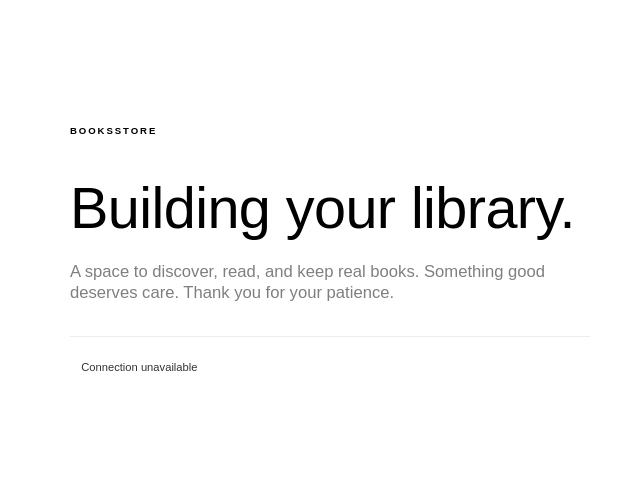
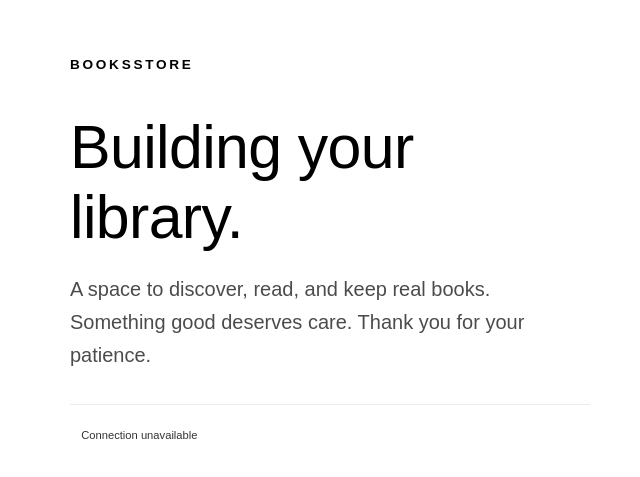
Before and after one commit to realstin/booksstore-frontend, a React (Vite) app: page / in a window 1280 px wide. Shown: the part 227-704 px from the top of the page, without its empty margins (310-950 px from the left). Built offline with nearby package versions, Linux system fonts and the light colour scheme; no server answers.

Commit message:
fix: adjusted the fon't size to favour production

```diff
--- a/src/App.css
+++ b/src/App.css
@@ -25,7 +25,7 @@
 
 .coming-soon__label {
   font-family: 'Poppins', sans-serif;
-  font-size: 0.6rem;
+  font-size: 0.85rem;
   letter-spacing: 0.2em;
   text-transform: uppercase;
   color: var(--clay);
@@ -36,7 +36,7 @@
 
 .coming-soon__title {
   font-family: 'Poppins', sans-serif;
-  font-size: clamp(2.6rem, 6vw, 3.6rem);
+  font-size: clamp(2.8rem, 7vw, 3.8rem);
   font-weight: 500;
   line-height: 1.15;
   margin-bottom: 1.25rem;
@@ -46,10 +46,10 @@
 
 .coming-soon__subtitle {
   font-family: 'Poppins', sans-serif;
-  font-size: clamp(1rem, 1.3vw, 1.2rem);
-  line-height: 1.3;
+  font-size: clamp(1.05rem, 2.8vw, 1.25rem);
+  line-height: 1.65;
   color: var(--ink);
-  opacity: 0.5;
+  opacity: 0.7;
   margin-bottom: 2rem;
 }
 
```
